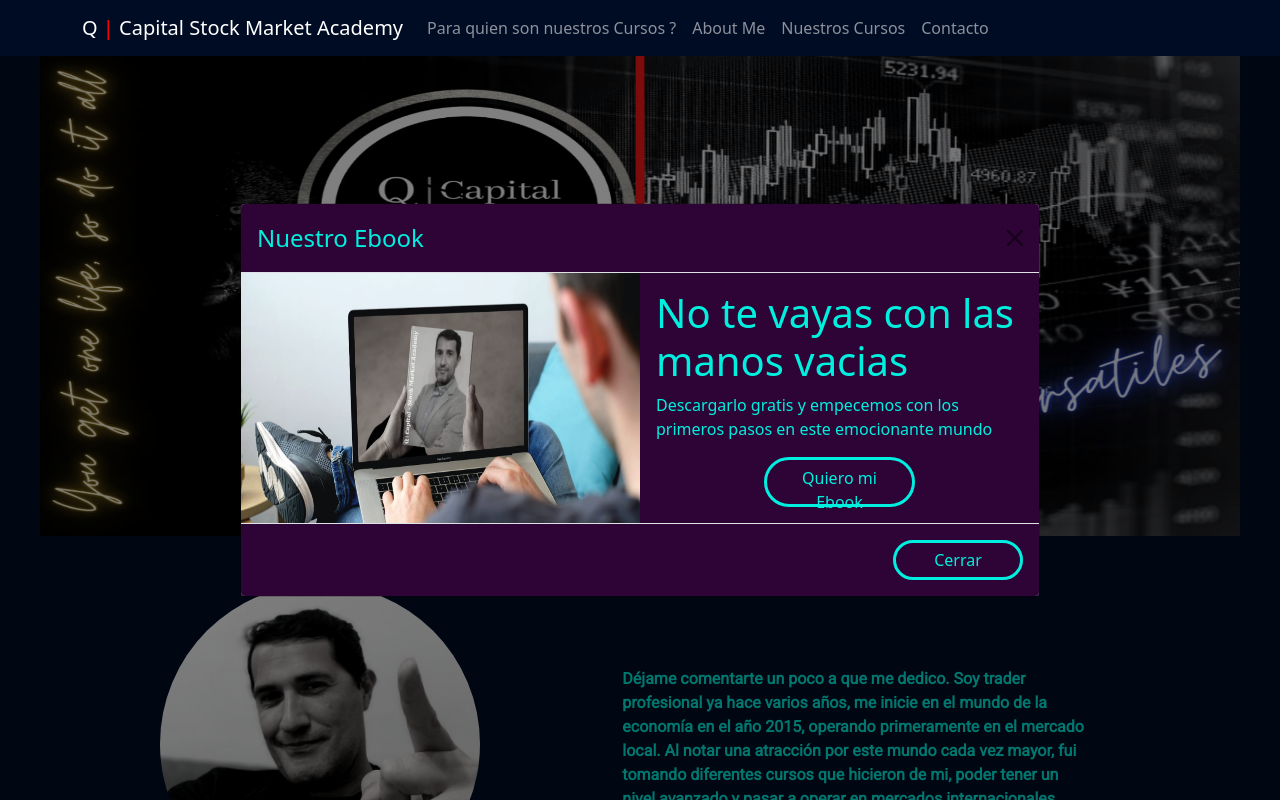
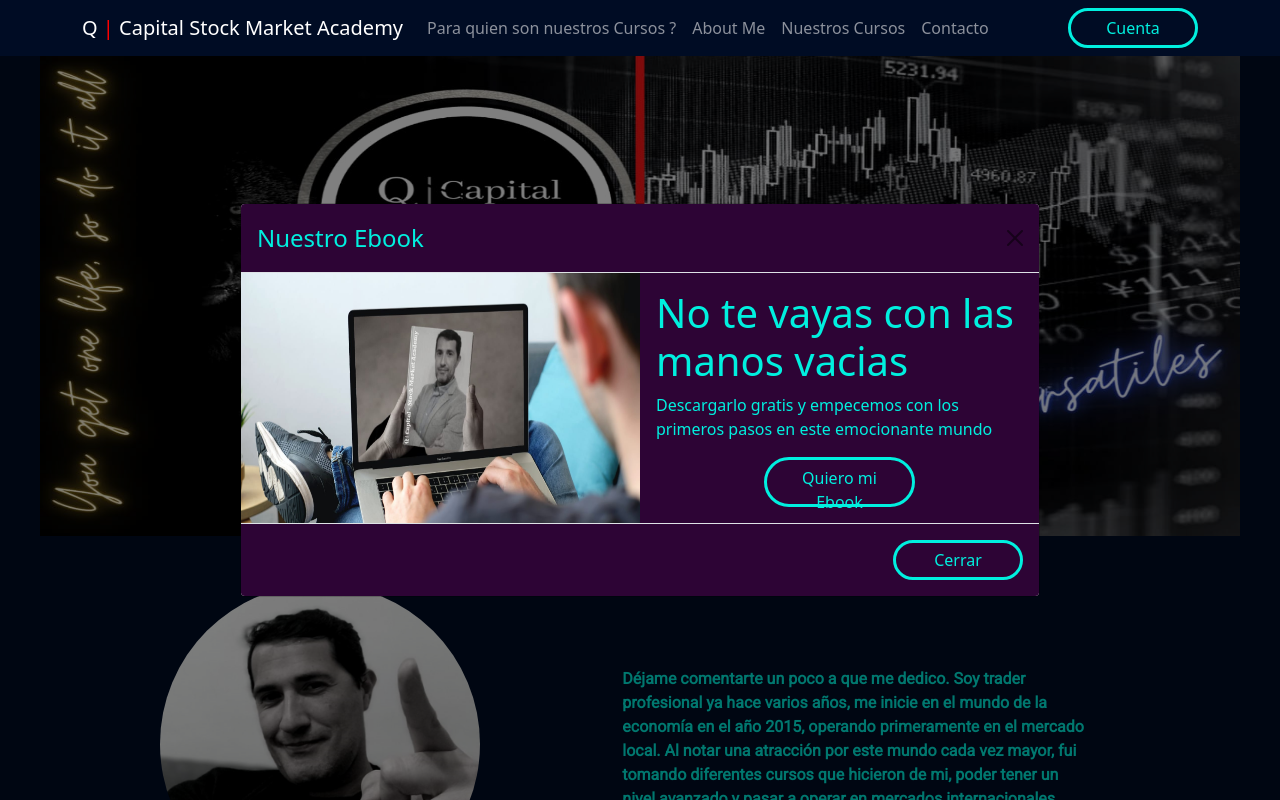
Before and after one commit to charg90/qAcademy, a React (Vite) app: page / in a window 1280 px wide. Shown: the top 800 px of the page. Built offline with nearby package versions, Linux system fonts and the light colour scheme; no server answers.

Commit message:
restore features

```diff
--- a/src/Components/Buttons/Buttons.jsx
+++ b/src/Components/Buttons/Buttons.jsx
@@ -4,7 +4,7 @@ import styles from "./buttons.module.css";
 const Buttons = ({ title, destination }) => {
   return (
     <Link to={destination}>
-      <button className={`${styles.btn} d-none`}>{title}</button>
+      <button className={`${styles.btn} `}>{title}</button>
     </Link>
   );
 };
--- /dev/null
+++ b/src/Components/Protected Routes/ProtectedRoute.jsx
@@ -0,0 +1,12 @@
+import { useSelector } from "react-redux";
+import { Navigate, Outlet } from "react-router-dom";
+const ProtectedRoutes = ({ children }) => {
+  const auth = useSelector((state) => state.auth.accessToken);
+
+  if (auth === null) {
+    return <Navigate to={"/cuentas"} replace />;
+  }
+  return children;
+};
+
+export default ProtectedRoutes;
--- a/src/router/index.jsx
+++ b/src/router/index.jsx
@@ -3,7 +3,7 @@ import LayoutPublic from "../Layout/LayoutPublic";
 import Home from "../Pages/Home/Home";
 import UserHome from "../Pages/UserHome/UserHome";
 import LoginRegistration from "../Pages/LoginRegistration/LoginRegistration";
-
+import ProtectedRoutes from "./../Components/Protected Routes/ProtectedRoute";
 export const router = createBrowserRouter([
   {
     path: "/",
@@ -21,6 +21,10 @@ export const router = createBrowserRouter([
   },
   {
     path: "/userHome",
-    element: <UserHome />,
+    element: (
+      <ProtectedRoutes>
+        <UserHome />,
+      </ProtectedRoutes>
+    ),
   },
 ]);
```
